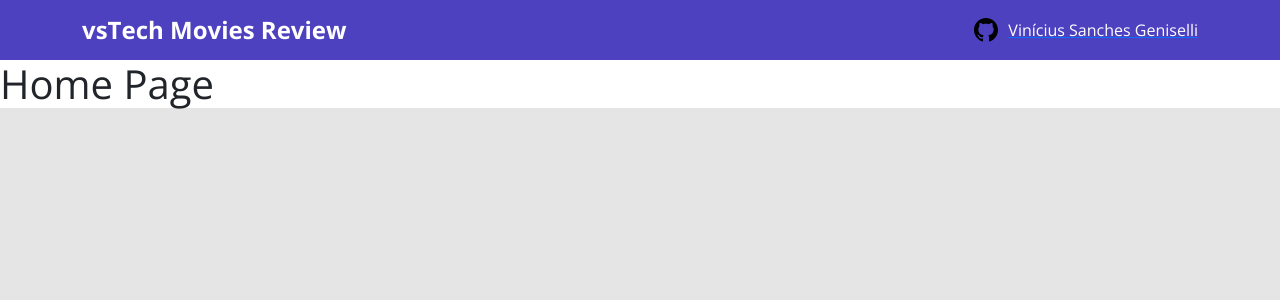
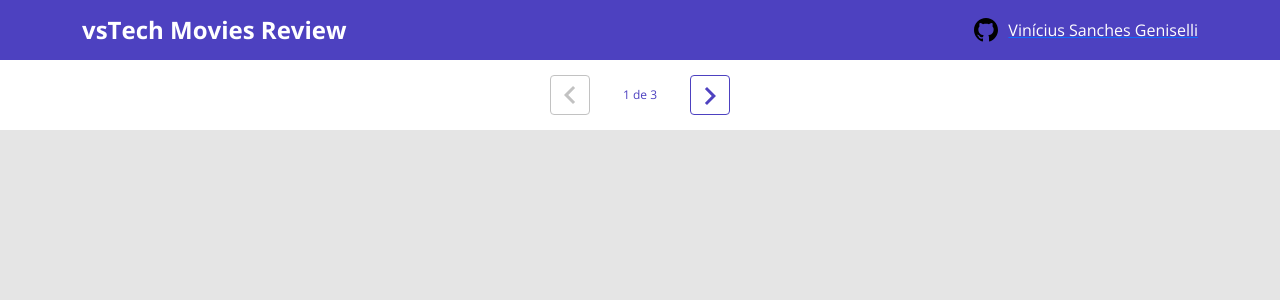
Before and after one commit to viniciusSg22/React-Spring-Moview-Review, a React (Create React App) app in the folder client/: page / in a window 1280 px wide. Shown: the top 300 px of the page. Built offline with nearby package versions, Linux system fonts and the light colour scheme.

Commit message:
Modificando home page

```diff
--- /dev/null
+++ b/client/src/components/Pagination/pagination.css
@@ -0,0 +1,53 @@
+.pagination-container {
+    padding: 15px 0;
+    display: flex;
+    justify-content: center;
+    align-items: center;
+}
+
+.pagination-box {
+    width: 180px;
+    display: flex;
+    justify-content: space-between;
+    align-items: center;
+}
+
+.pagination-box form {
+    width: 100%;
+    display: flex;
+}
+
+.pagination-button {
+    width: 40px;
+    height: 40px;
+    border-radius: 4px;
+    background-color: #fff;
+    display: flex;
+    justify-content: center;
+    align-items: center;
+    border: 1px solid var(--color-primary);
+    cursor: pointer;
+}
+
+.pagination-button svg {
+    filter: brightness(0) saturate(100%) invert(26%) sepia(19%) saturate(7395%) hue-rotate(234deg) brightness(89%) contrast(92%);
+}
+
+.pagination-button:disabled {
+    border: 1px solid #c2c2c2;
+    cursor: unset;
+}
+
+.pagination-button:disabled svg {
+    filter: none;
+}
+
+.pagination-container p {
+    margin: 0;
+    font-size: 12px;
+    color: var(--color-primary);
+}
+
+.flip-horizontal {
+    transform: rotate(180deg);
+}
--- /dev/null
+++ b/client/src/components/Pagination/pagination.tsx
@@ -0,0 +1,21 @@
+import React from "react";
+import { ReactComponent as ArrowLeft } from "assets/img/arrowLeft.svg";
+import "components/Pagination/pagination.css";
+
+const Pagination = () => {
+  return (
+    <div className="pagination-container">
+      <div className="pagination-box">
+        <button className="pagination-button" disabled={true}>
+          <ArrowLeft />
+        </button>
+        <p>{`${1} de ${3}`}</p>
+        <button className="pagination-button" disabled={false}>
+          <ArrowLeft className="flip-horizontal" />
+        </button>
+      </div>
+    </div>
+  );
+};
+
+export default Pagination;
--- a/client/src/pages/Home/home.tsx
+++ b/client/src/pages/Home/home.tsx
@@ -1,7 +1,8 @@
+import Pagination from "components/Pagination/pagination";
 import React from "react";
 
 const Home = () => {
-  return <h1>Home Page</h1>;
+  return <Pagination />;
 };
 
 export default Home;
--- a/client/src/pages/Review/review.css
+++ b/client/src/pages/Review/review.css
@@ -51,6 +51,7 @@
   font-weight: 700;
   height: 40px;
   width: 180px;
+  margin-top: 8px;
   display: flex;
   align-items: center;
   justify-content: center;
```
Also changed, not shown: client/src/assets/img/arrowLeft.svg (added).
